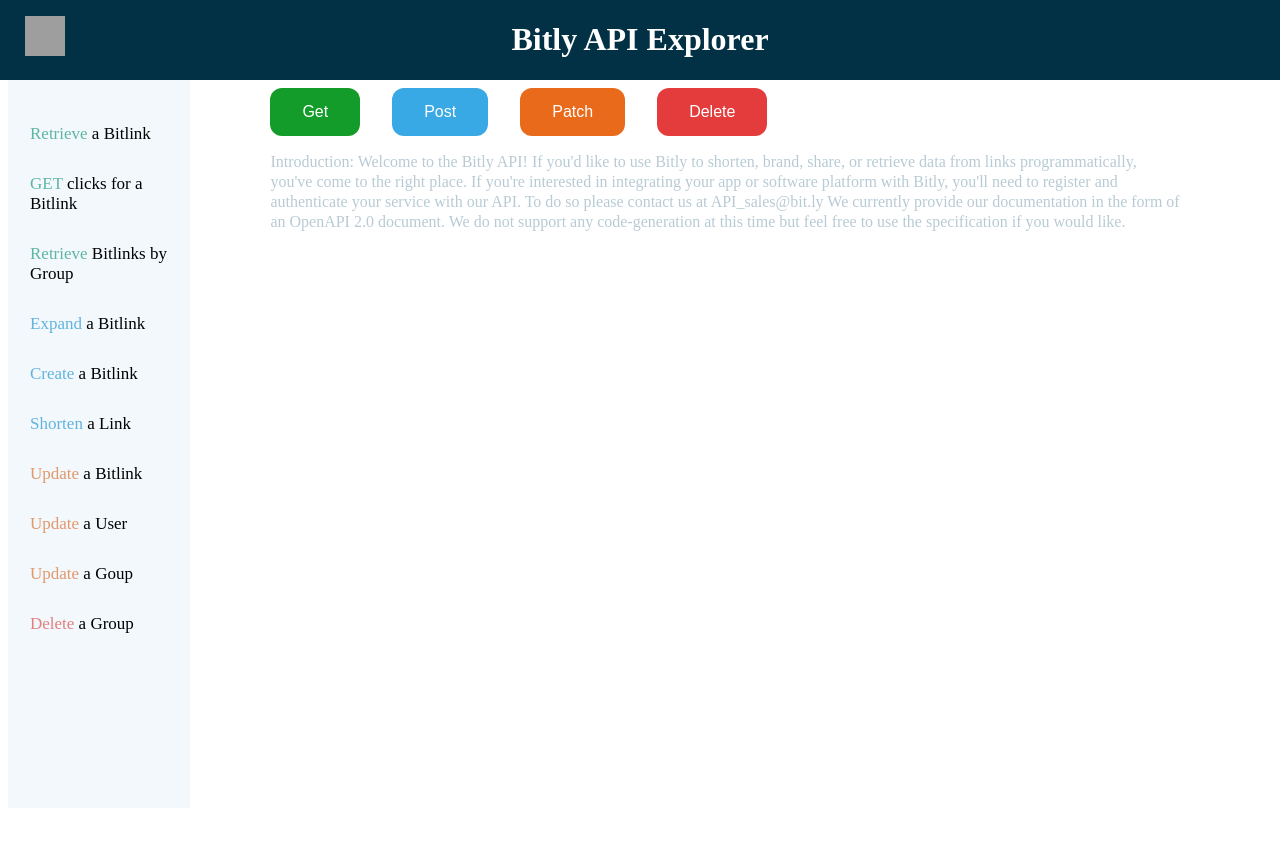
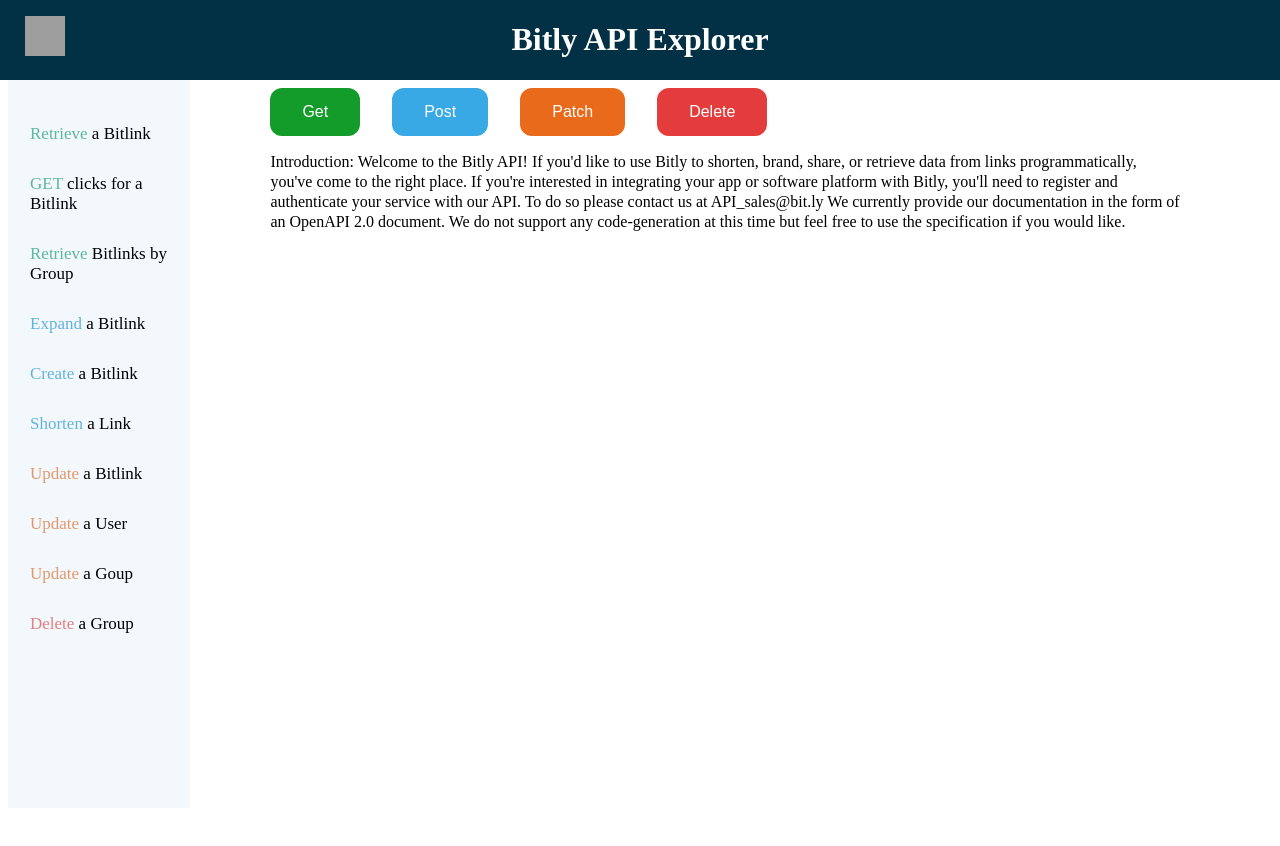
Before and after one commit to bitly/winterns2020, a React app: page / in a window 1280 px wide. Shown: the top 846 px of the page. Built offline with nearby package versions, Linux system fonts and the light colour scheme; grey boxes are pictures that could not be loaded; the HTML template or start-up script is replaced by a standard one.

Commit message:
changing font color

```diff
--- a/src/index.css
+++ b/src/index.css
@@ -151,7 +151,7 @@
 line-height: 20px;
 /* text-align: center; */
 
-color: #b8cbd4;
+color: black;
 
 }
 /* end of centercard */
```
